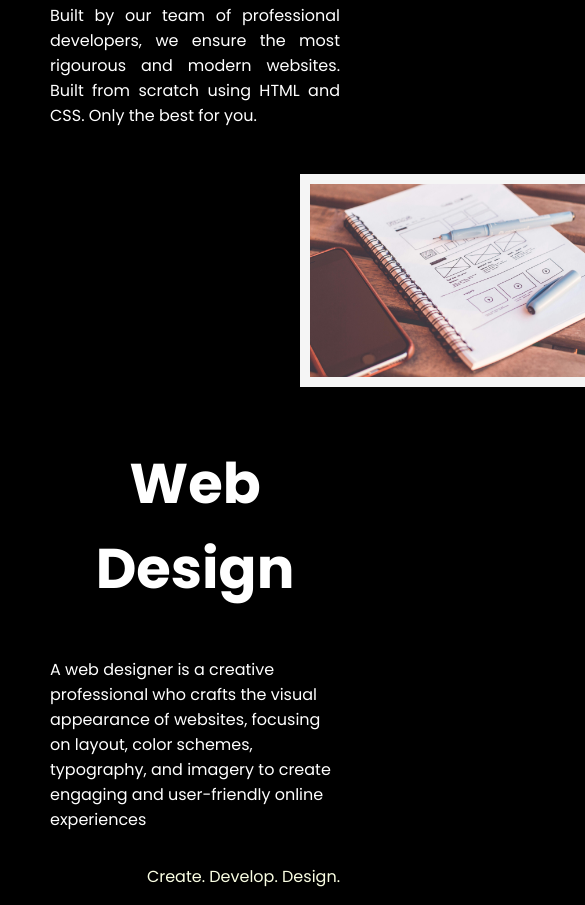
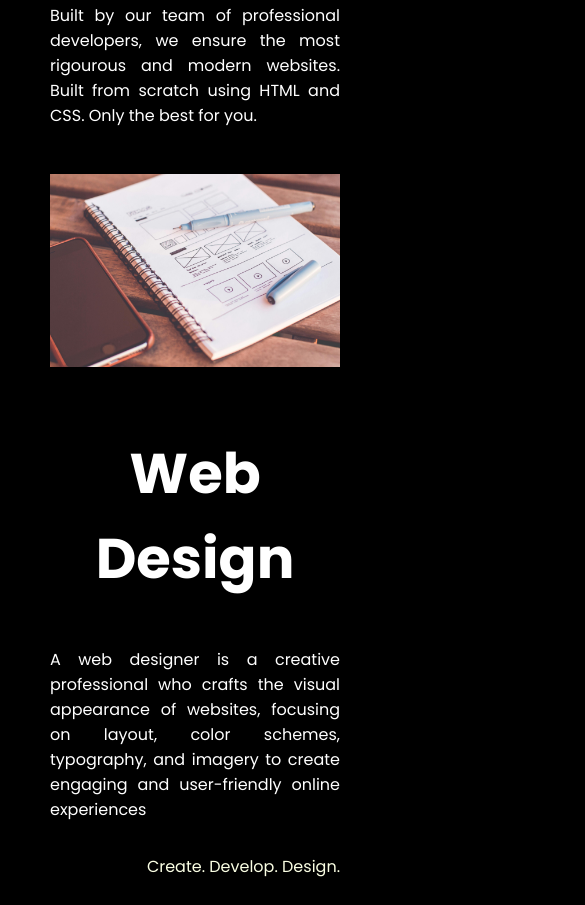
Before and after one commit to prk0906/AgencyWebsite, a plain HTML site: page index.html in a window 390 px wide. Shown: the part 2122-3027 px from the top of the page, 585 px wide, since content can reach past the window. Drawn offline with Linux system fonts and the light colour scheme.

Commit message:
WebPart Changes

```diff
--- a/index.html
+++ b/index.html
@@ -43,7 +43,7 @@
         scratch using HTML and CSS. Only the best for you.</p>
     </div>
   </div>
-  <div ><img class="image" src="./assets/images/WebDesign.jpg" alt="hand and flower in water">
+  <div class="center"><img class="image" src="./assets/images/WebDesign.jpg" alt="hand and flower in water">
     <h2 id="web">Web Design</h2>
     <p >A web designer is a creative professional who crafts the visual appearance of websites, focusing on layout,
       color schemes, typography, and imagery to create engaging and user-friendly online experiences</p>
--- a/style.css
+++ b/style.css
@@ -50,16 +50,19 @@ footer {
   clear: both;
 }
 .image{
-  height: 50%;
-  width: 50%;
-  margin-left: 250px;
-  border: 10px solid whitesmoke;
-  border-width: 10px 10px;
+  width: 45%;
+  height: 45%;
+  display: flex;
+  justify-content: center; /* Centers horizontally */
+  align-items: center;
 }
 #web{
   text-align: center;
   font-size: 3.5rem;
   text-decoration: dashed;
+}
+#center{
+  width: 45%;
 }
 @media  (max-width:680px){
   .logo{
@@ -68,9 +71,19 @@ footer {
   #ani{
     width: 100px;
   }
-  .image{
+  .center{
     width: 100%;
+    text-align: justify;
+    display: block;
+    margin-bottom: 30px;
+    margin: 0px;
   }
+ .center img{
+  margin-bottom: 10px;
+    width: 100%;
+    display: inline;
+    object-fit: cover;
+ }
   h1{
     font-size: 3rem;
     text-align: center;
```
